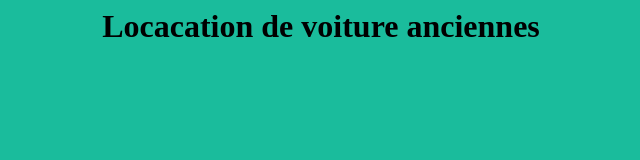
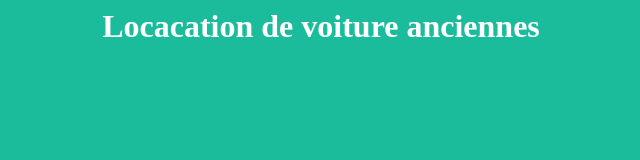
Before and after one commit to baAlhassane/locationVoiture, a plain HTML site: page index.html in a window 1280 px wide. Shown: the whole page, without its empty margins (319-959 px from the left). Drawn offline with Linux system fonts and the light colour scheme.

Commit message:
modifCouleurText

```diff
--- a/index.html
+++ b/index.html
@@ -8,7 +8,7 @@
 </head>
 
 <body style="background-color:#1abc9c">
-<h1 style= "text-align:center" > Locacation de voiture anciennes</h1>
+<h1 style= "text-align:center;color:white" > Locacation de voiture anciennes</h1>
 
 </body>
 </html>
```
